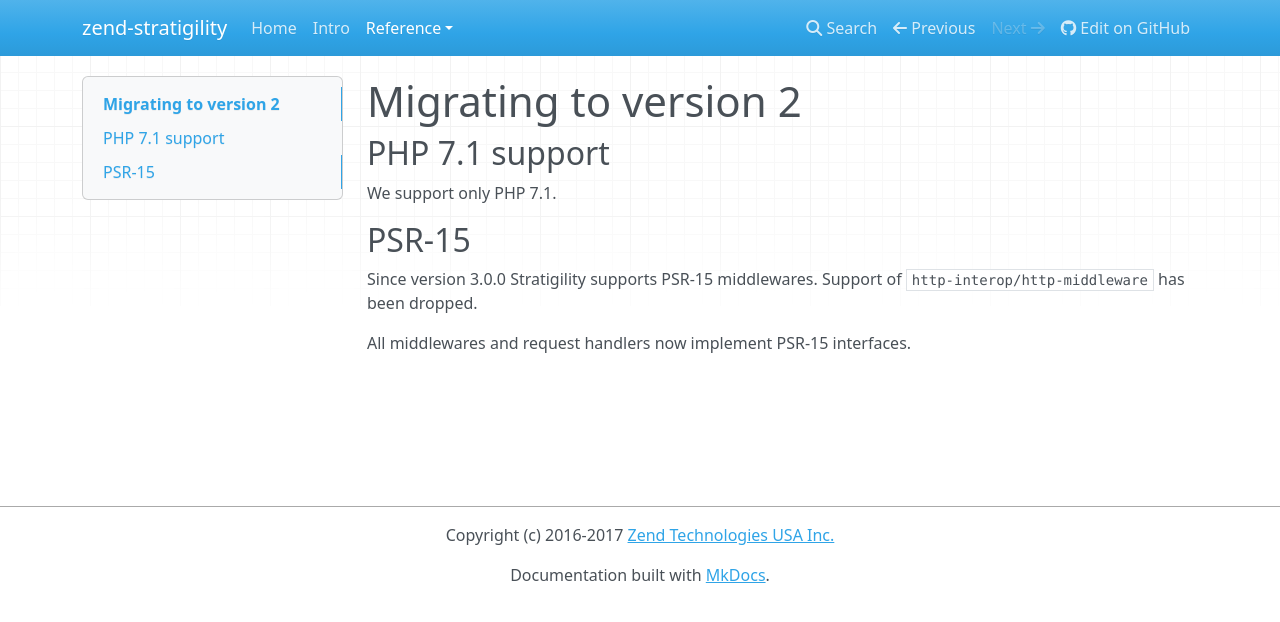
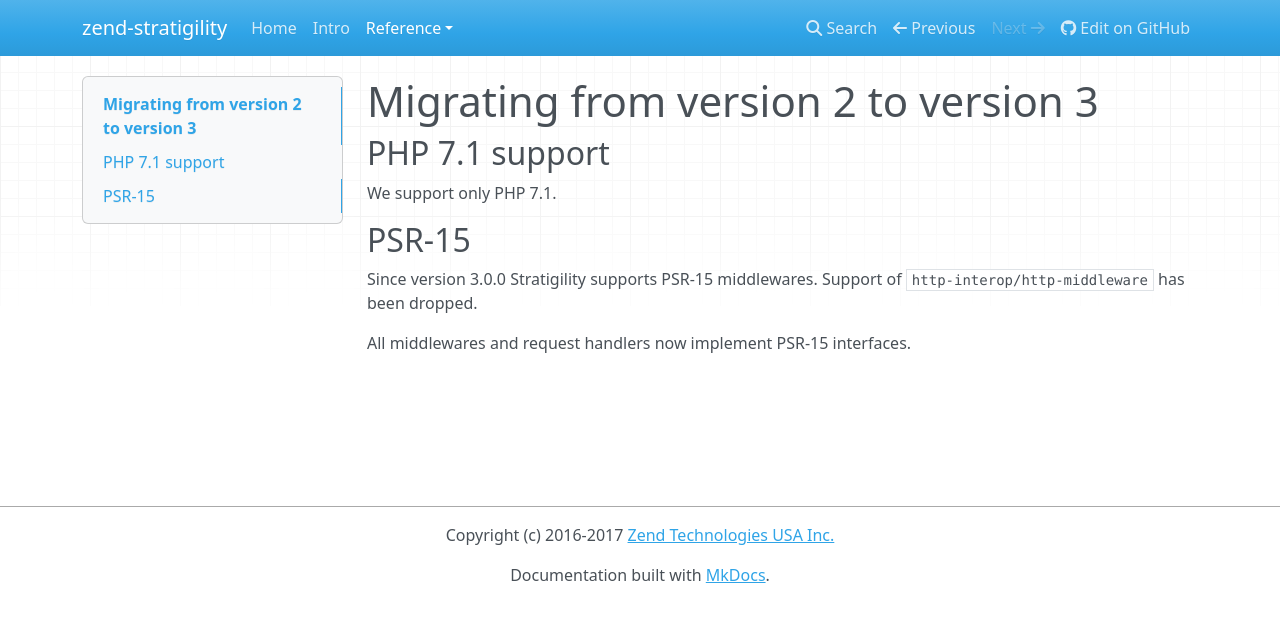
Before and after one commit to zendframework/zend-stratigility, an MkDocs documentation site: the page built from docs/book/migration/to-v3.md, in a window 1280 px wide. Shown: the top 622 px of the page. Built offline with MkDocs 1.6.1, drawn with Linux system fonts in a browser that asks for light colours; nearby versions of some CDN libraries; old or Windows-style settings are respelled for this version of MkDocs.

Commit message:
Fixed v3 docs migration title

```diff
--- a/docs/book/migration/to-v3.md
+++ b/docs/book/migration/to-v3.md
@@ -1,4 +1,4 @@
-# Migrating to version 2
+# Migrating from version 2 to version 3
 
 ## PHP 7.1 support
 
```
